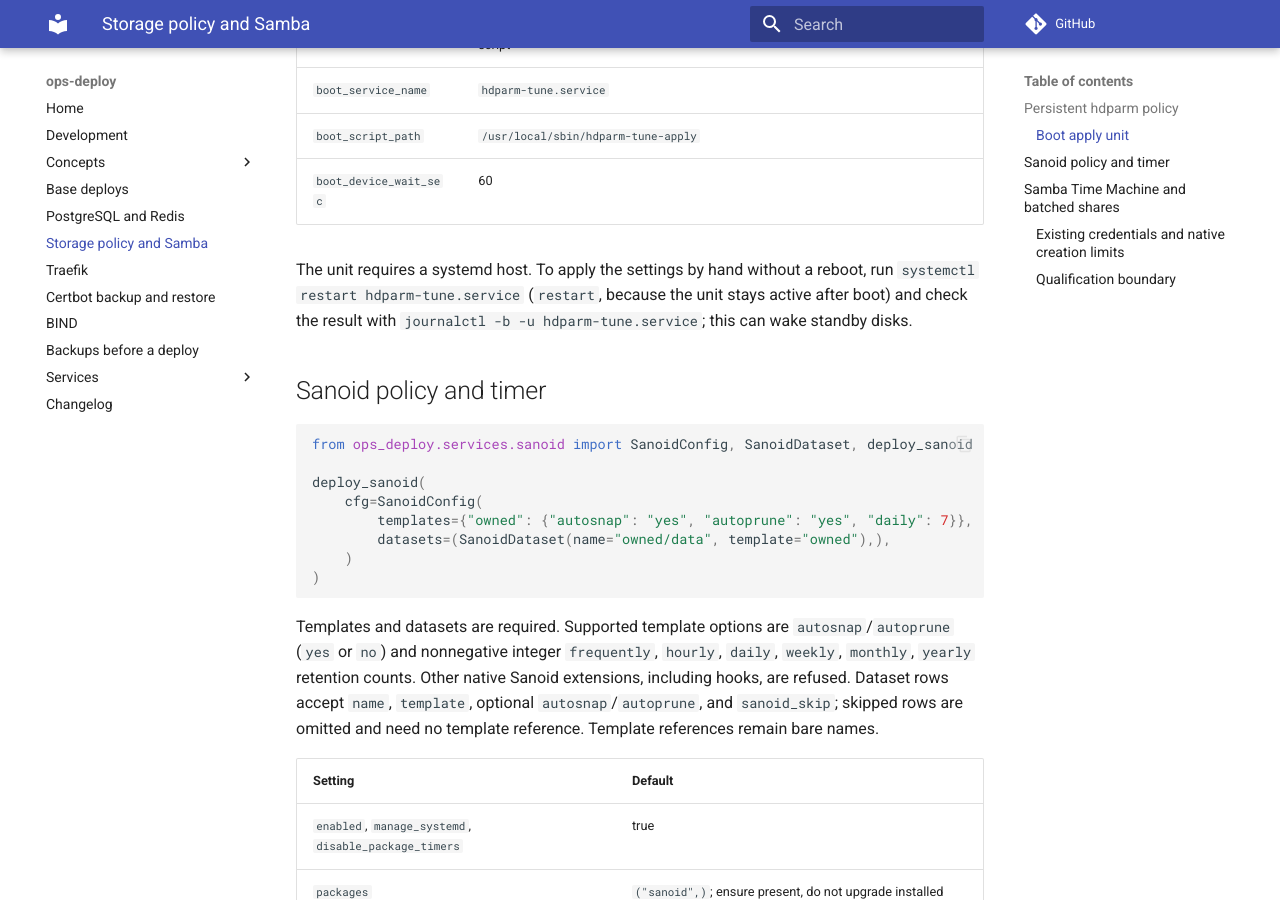
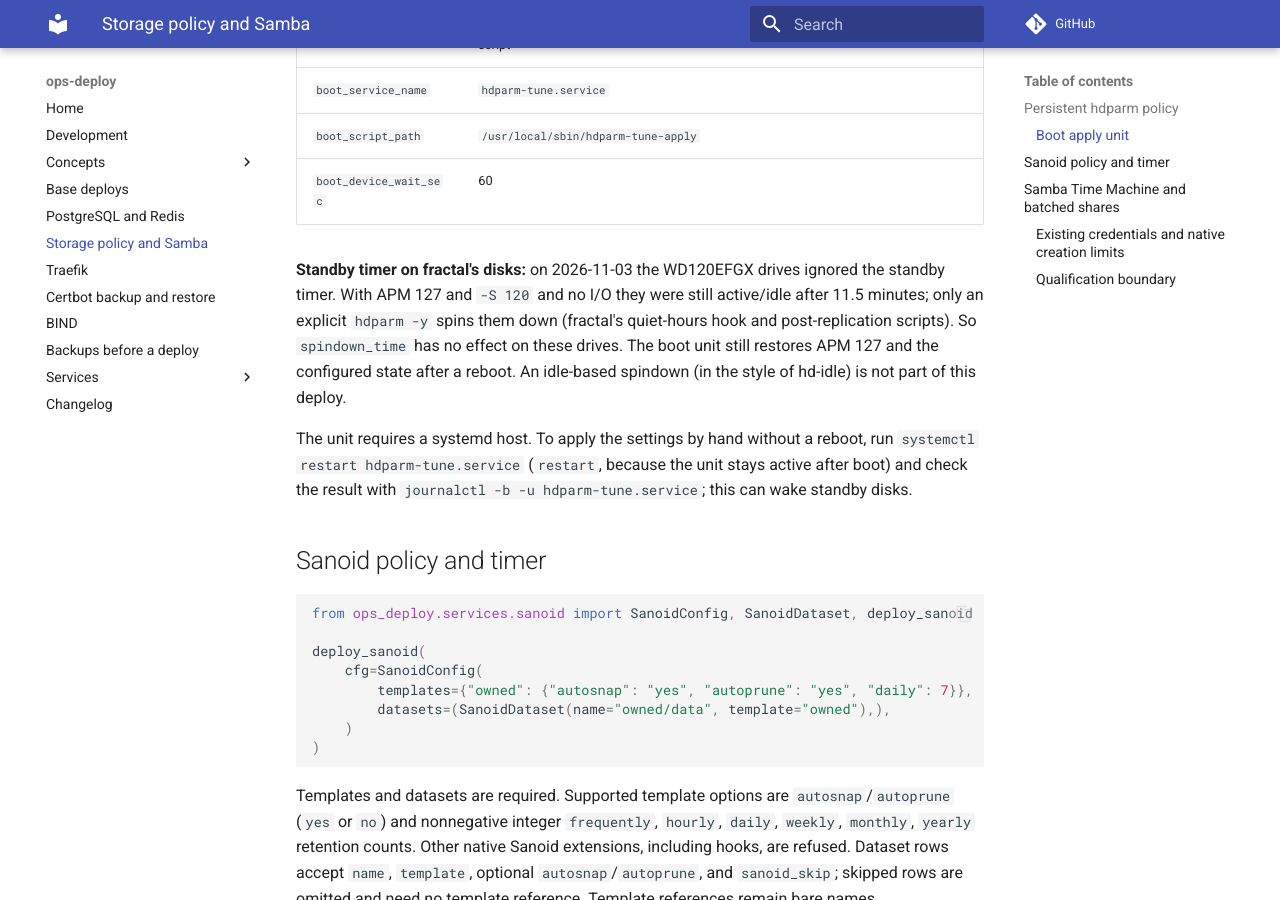
Before and after one commit to ephes/ops-deploy, an MkDocs documentation site: the page built from docs/services/fractal_storage_services.md, in a window 1280 px wide and 900 px high, scrolled down 1422 px. Built offline with MkDocs 1.6.1 and Material for MkDocs 9.7.7, drawn with Linux system fonts in a browser that asks for light colours; comment, search, counter and statistics services are not loaded.

Commit message:
hdparm_tune docs: fractal's WD120EFGX drives ignore the standby timer

```diff
--- a/docs/services/fractal_storage_services.md
+++ b/docs/services/fractal_storage_services.md
@@ -59,6 +59,14 @@ stays with `apply_now`. Both files are byte-equal to the role's templates.
 | `boot_service_name` | `hdparm-tune.service` |
 | `boot_script_path` | `/usr/local/sbin/hdparm-tune-apply` |
 | `boot_device_wait_sec` | 60 |
+
+**Standby timer on fractal's disks:** on 2026-11-03 the WD120EFGX drives
+ignored the standby timer. With APM 127 and `-S 120` and no I/O they were
+still active/idle after 11.5 minutes; only an explicit `hdparm -y` spins them
+down (fractal's quiet-hours hook and post-replication scripts). So
+`spindown_time` has no effect on these drives. The boot unit still restores APM
+127 and the configured state after a reboot. An idle-based spindown (in the
+style of hd-idle) is not part of this deploy.
 
 The unit requires a systemd host. To apply the settings by hand without a
 reboot, run `systemctl restart hdparm-tune.service` (`restart`, because the unit
```
Also changed, not shown: docs/changelog.md (+2 -1 lines).
